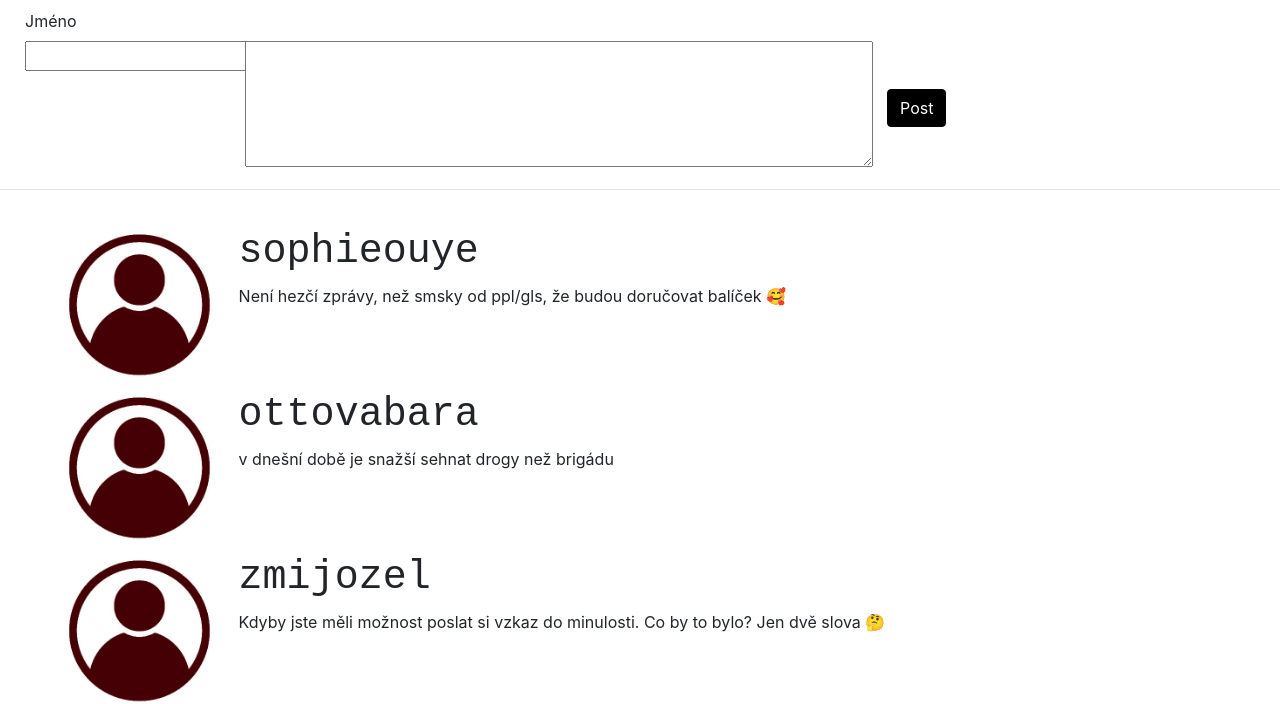
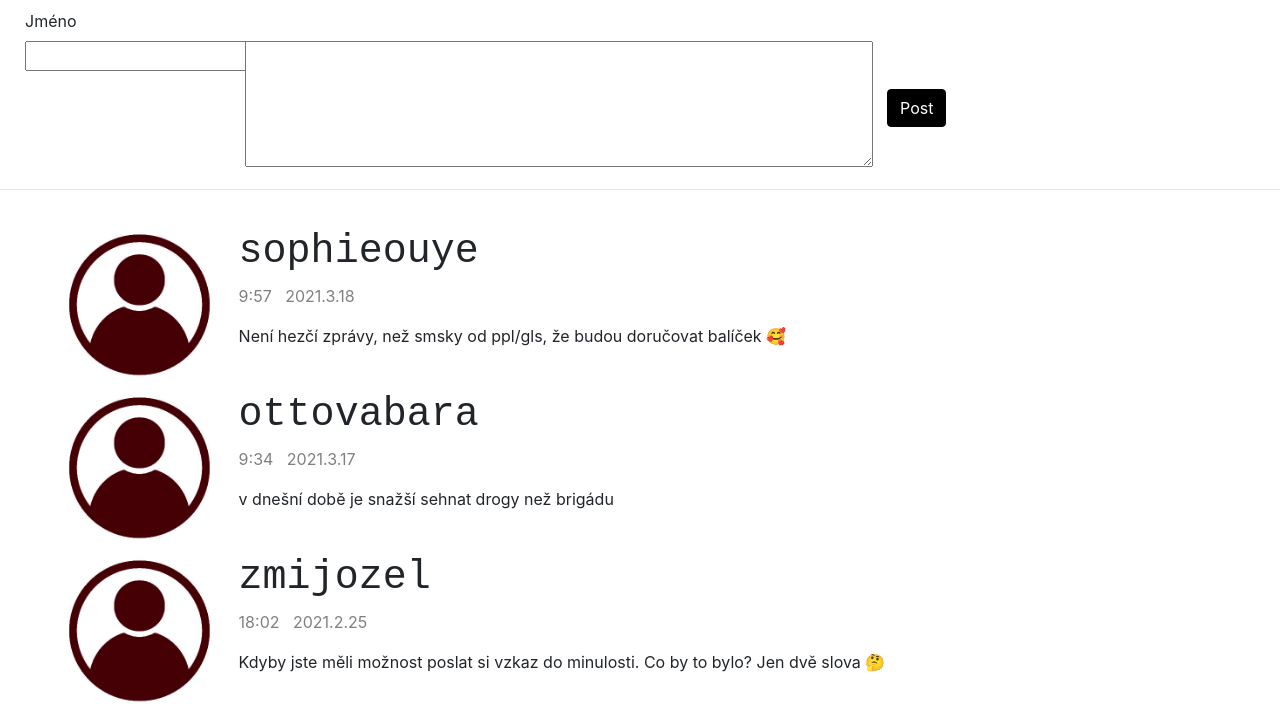
Before and after one commit to Cikii/pvy_node, a website: page public/index.html in a window 1280 px wide. Shown: the part 102-806 px from the top of the page. Drawn offline with nearby package versions, Linux system fonts and the light colour scheme; no server answers.

Commit message:
v1.1 + pridane casy u tweetu

```diff
--- a/public/index.html
+++ b/public/index.html
@@ -30,6 +30,7 @@
           <div id="box-zleva" class="col-xs-6"><img src="./avatar2.jpg" height="150px"></div>
           <div id="box-zprava" class="col-xs-6">
             <h1>sophieouye</h1>
+            <p style="color: gray;">9:57&nbsp;&nbsp;&nbsp;2021.3.18</p>
             <p>Není hezčí zprávy, než smsky od ppl/gls, že budou doručovat balíček 🥰</p>
           </div>
         </div>
@@ -37,6 +38,7 @@
           <div id="box-zleva" class="col-xs-6"><img src="./avatar2.jpg" height="150px"></div>
           <div id="box-zprava" class="col-xs-6">
             <h1>ottovabara</h1>
+            <p style="color: gray;">9:34&nbsp;&nbsp;&nbsp;2021.3.17</p>
             <p>v dnešní době je snažší sehnat drogy než brigádu</p>
           </div>
       </div>
@@ -44,6 +46,7 @@
         <div id="box-zleva" class="col-xs-6"><img src="./avatar2.jpg" height="150px"></div>
         <div id="box-zprava" class="col-xs-6">
           <h1>zmijozel</h1>
+          <p style="color: gray;">18:02&nbsp;&nbsp;&nbsp;2021.2.25</p>
           <p>Kdyby jste měli možnost poslat si vzkaz do minulosti. Co by to bylo? Jen dvě slova 🤔</p>
         </div>
       </div>
--- a/public/js/js.js
+++ b/public/js/js.js
@@ -13,5 +13,5 @@ btn.addEventListener('click', function() {
 });
 
 socket.on('message', (msg, name, date) => {
-    zpravy.innerHTML += "<div id='zprava' class='row'><div id='box-zleva' class='col-xs-6'><img src='./avatar2.jpg' height='150px'></div><div id='box-zprava' class='col-xs-6'><h1>"+name+"</h1><p>"+date+"</p><p>"+msg+"</p></div></div>";
+    zpravy.innerHTML += "<div id='zprava' class='row'><div id='box-zleva' class='col-xs-6'><img src='./avatar2.jpg' height='150px'></div><div id='box-zprava' class='col-xs-6'><h1>"+name+"</h1><p style='color:gray;'>"+date+"</p></<p>"+msg+"</p></div></div>";
 });
```
